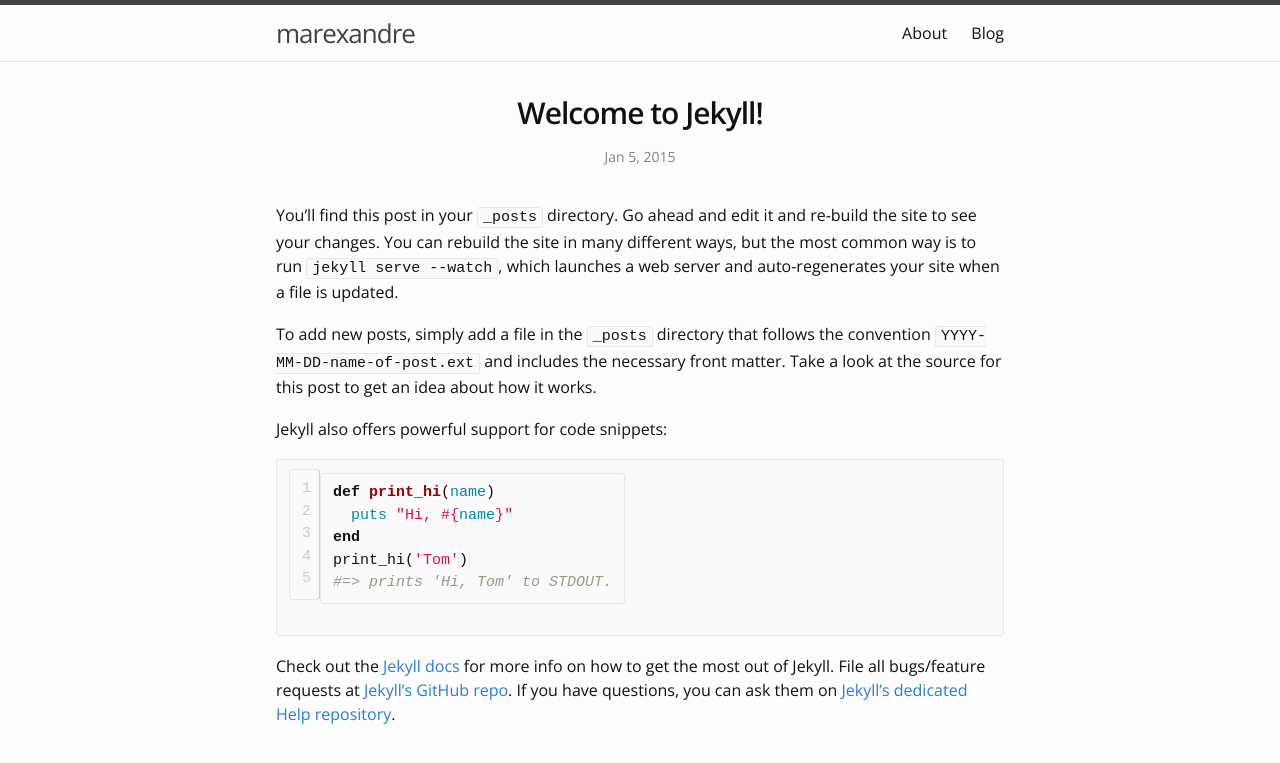
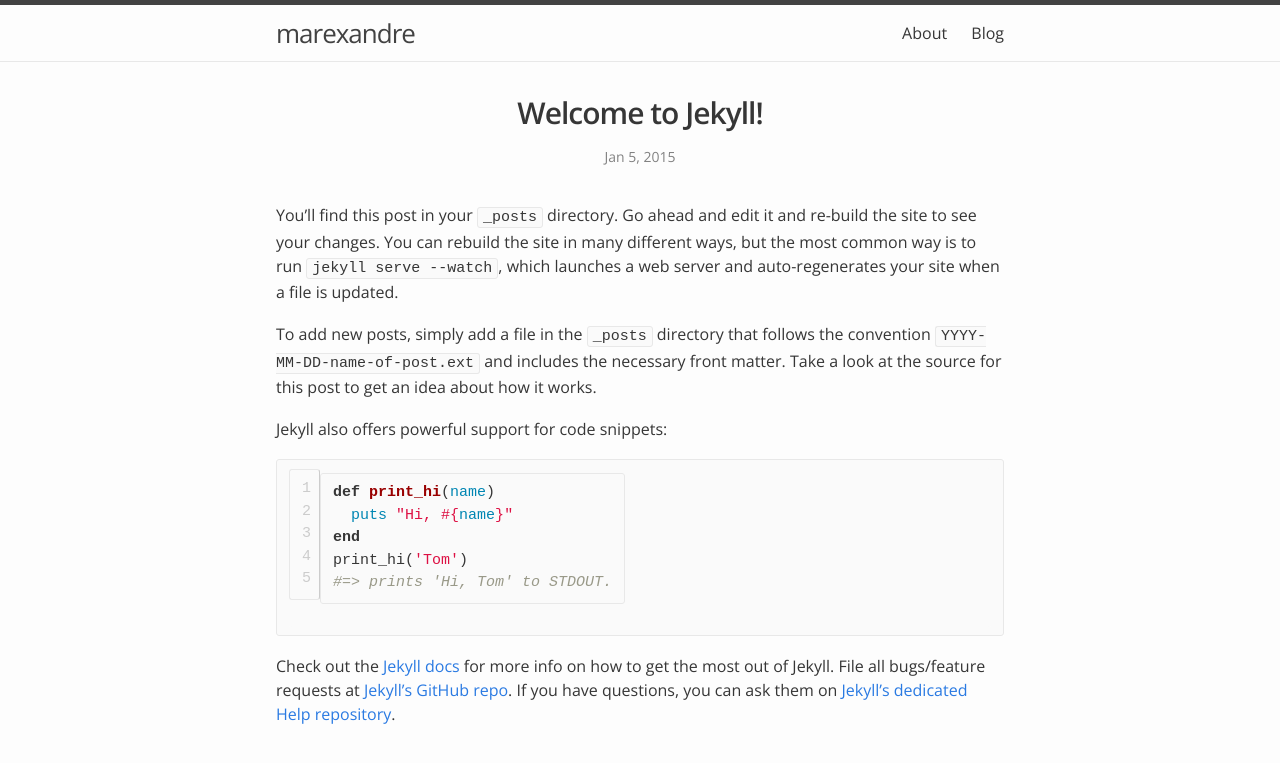
Before and after one commit to marexandre/marexandre.github.io, a Jekyll site: the page built from index.html, in a window 1280 px wide. Shown: the top 763 px of the page. Built offline with Jekyll 4.4.1, drawn with Linux system fonts in a browser that asks for light colours.

Commit message:
update text-color

```diff
--- a/css/main.scss
+++ b/css/main.scss
@@ -28,7 +28,7 @@ $base-line-height: 1.5;
 
 $spacing-unit:     36px;
 
-$text-color:       #111;
+$text-color:       #363636;
 $background-color: #fdfdfd;
 $brand-color:      #2a7ae2;
 
```
